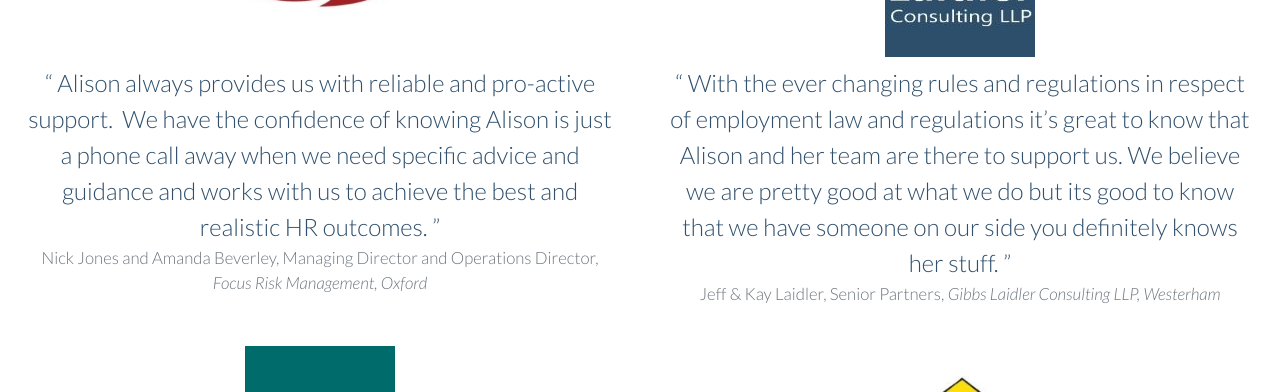
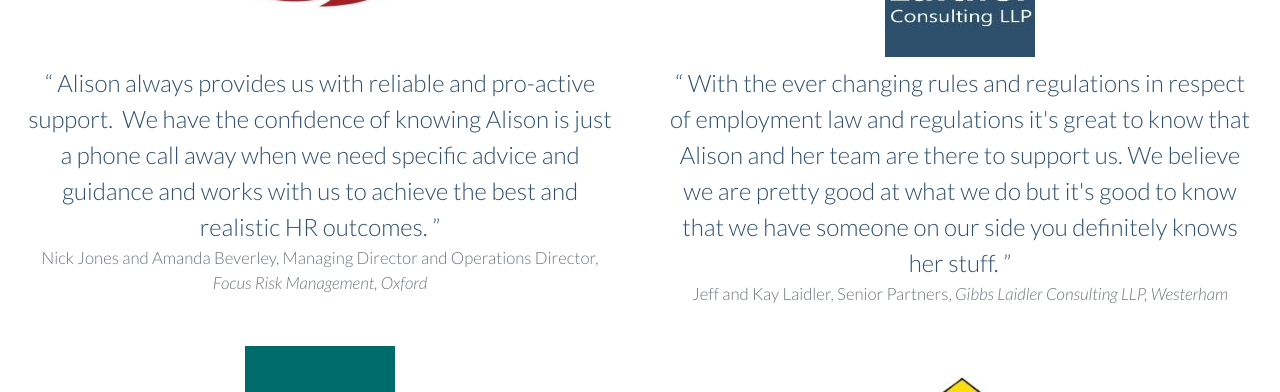
Before and after one commit to highridge-hr/highridge-hr.github.io, a Jekyll site: the page built from docs/index.html, in a window 1280 px wide and 900 px high, scrolled down 1756 px. Shown: the part 192-584 px from the top of the window. Built offline with Jekyll 4.4.1, drawn with Linux system fonts in a browser that asks for light colours.

Commit message:
updated apostrophes on quotes

```diff
--- a/docs/_data/quotes.yaml
+++ b/docs/_data/quotes.yaml
@@ -7,14 +7,14 @@
 
     We have the confidence of knowing Alison is just a phone call away when we need specific advice and guidance and works with us to achieve the best and realistic HR outcomes.
 
-- name: Jeff & Kay Laidler
+- name: Jeff and Kay Laidler
   role: Senior Partners
   company: Gibbs Laidler Consulting LLP, Westerham
   image: gibbs-laidler.jpg
   content: |-
-    With the ever changing rules and regulations in respect of employment law and regulations it’s great to know that Alison and her team are there to support us.
+    With the ever changing rules and regulations in respect of employment law and regulations it's great to know that Alison and her team are there to support us.
 
-    We believe we are pretty good at what we do but its good to know that we have someone on our side you definitely knows her stuff.
+    We believe we are pretty good at what we do but it's good to know that we have someone on our side you definitely knows her stuff.
 
 - name: Nick Gray
   role: Managing Director
```
